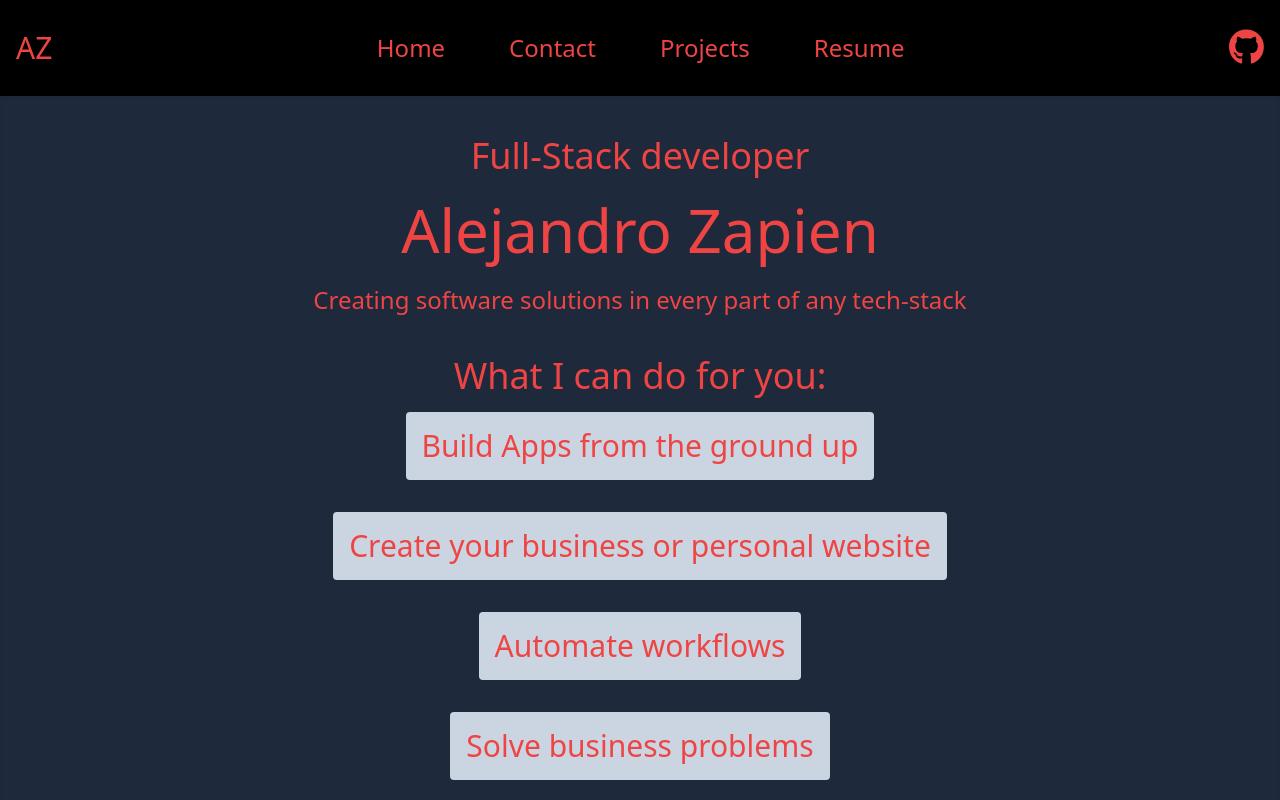
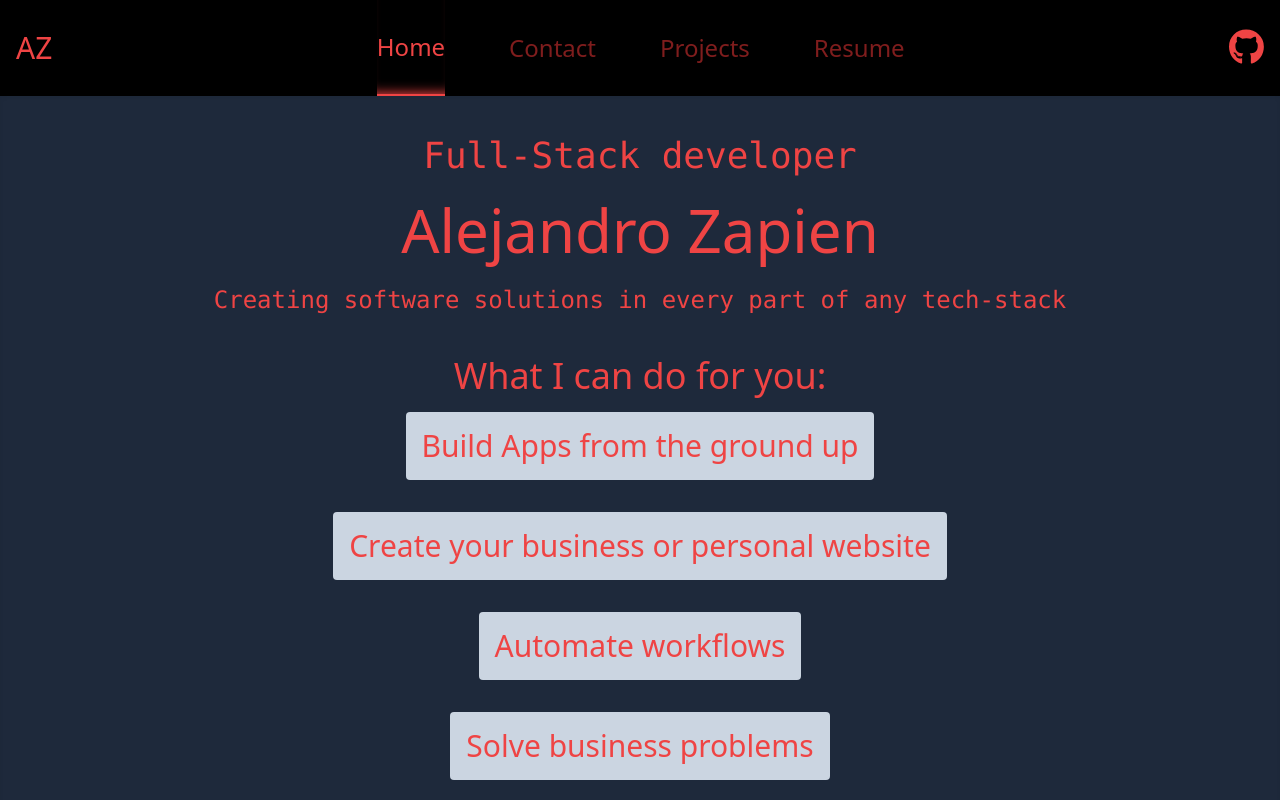
Before and after one commit to alejandrosatxc/Developer-Portfolio, a Next.js app: page / in a window 1280 px wide. Shown: the top 800 px of the page. Built offline with nearby package versions, Linux system fonts and the light colour scheme.

Commit message:
more animations and super charge navbar

```diff
--- a/components/layout/navbar.tsx
+++ b/components/layout/navbar.tsx
@@ -3,11 +3,14 @@ import { FontAwesomeIcon } from '@fortawesome/react-fontawesome'
 import { faGithub } from "@fortawesome/free-brands-svg-icons"
 import { useState } from "react"
 import Link from "next/link"
+import { useRouter } from "next/router"
+
 
 
 export default function Navbar() {
 
     const [menuToggle, setMenuToggle] = useState(false)
+    const router = useRouter()
 
     const menuItems = [
         { title: "Home", path: "/" },
@@ -17,14 +20,14 @@ export default function Navbar() {
     ]
     return (
         <header>
-            <nav className="bg-black h-24 w-full p-4">
-                <div className="flex flex-row justify-between place-items-center w-full h-full">
+            <nav className="bg-black h-24 w-full">
+                <div className="flex flex-row justify-between place-items-center w-full h-full px-4">
                     <h1 className="text-red-500 text-3xl">AZ</h1>
-                    <ul className="hidden md:flex flex-row justify-between">
+                    <ul className="hidden md:flex h-full flex-row justify-between place-items-center">
                         {
                             menuItems.map(item => {
                                 return (
-                                    <li key={item.title} className="text-red-500 text-2xl mx-8">
+                                    <li key={item.title} className={`${router.pathname === item.path ? 'text-red-500 border-b-2 border-red-500 shadow-neon' : 'text-red-900' } transition hover:shadow-neon duration-300 hover:border-b-2 hover:border-red-500 hover:text-red-500 flex justify-center place-items-center text-2xl h-full mx-8`}>
                                         <Link href={item.path}>{item.title}</Link>
                                     </li>
                                 )
@@ -40,7 +43,7 @@ export default function Navbar() {
                     {
                         menuItems.map(item => {
                             return (
-                                <li key={item.title} onClick={() => {setMenuToggle(!menuToggle)}} className="text-black-500 ml-4 text-2xl my-4">
+                                <li key={item.title} onClick={() => { setMenuToggle(!menuToggle) }} className="text-black-500 ml-4 text-2xl my-4">
                                     <Link href={item.path}>{item.title}</Link>
                                 </li>
                             )
--- a/pages/index.tsx
+++ b/pages/index.tsx
@@ -41,11 +41,11 @@ const Hero = () => {
   return (
     <>
       <div className="flex flex-col justify-center place-items-center mx-4 my-8">
-        <h2 className={`${active ? 'opacity-100' : 'opacity-0'} duration-1000 transition delay-[2000ms] text-red-500 text-4xl my-2 text-center`}>Full-Stack developer</h2>
+        <h2 className={`${active ? 'opacity-100' : 'opacity-0'} duration-1000 transition delay-2000 text-red-500 text-4xl my-2 text-center font-mono`}>Full-Stack developer</h2>
         <h1 className={`${active ? 'opacity-100' : 'opacity-0'} duration-1000 transition delay-1000 text-red-500 text-6xl my-4 text-center`}>Alejandro Zapien</h1>
-        <p className={`${active ? 'opacity-100' : 'opacity-0'} duration-1000 transition delay-[3000ms] text-red-500 text-2xl my-2 text-center`}>Creating software solutions in every part of any tech-stack</p>
+        <p className={`${active ? 'opacity-100' : 'opacity-0'} duration-1000 transition delay-3000 text-red-500 text-2xl my-2 text-center font-mono`}>Creating software solutions in every part of any tech-stack</p>
       </div>
-      <div className={`${active ? 'opacity-100' : 'opacity-0'} duration-1000 transition delay-[4000ms] flex flex-col justify-center place-items-center`}>
+      <div className={`${active ? 'opacity-100' : 'opacity-0'} duration-1000 transition delay-4000 flex flex-col justify-center place-items-center`}>
         <h2 className="text-4xl text-red-500 text-center mx-2">What I can do for you:</h2>
         <ul className="text-3xl flex flex-col justify-center place-items-center text-red-500 mx-2">
           {items.map((item, index) => <li key={index} className="animate-fade-in-up text-center bg-slate-300 rounded p-4 my-4">{item}</li>)}
--- a/pages/projects.tsx
+++ b/pages/projects.tsx
@@ -1,4 +1,12 @@
+import { useState, useEffect } from 'react'
+
 export default function Projects() {
+
+    const [active, setActive] = useState(false)
+
+    useEffect(() => {
+        setActive(true)
+    }, [])
 
     const projects = [
         'Bell-Ripper Document Automation Fullstack App',
@@ -12,7 +20,7 @@ export default function Projects() {
         <>
             <h1 className="text-6xl text-red-500 m-4">Different Projects that I have worked on</h1>
             <ul className="text-red-500 text-3xl m-4 flex flex-col justify-center place-items-center">
-                { projects.map((project, index) => <li className="text-center my-4" key={index}>{project}</li>)}
+                { projects.map((project, index) => <li className={`${active ? 'opacity-100': 'opacity-0'} transition duration-500 delay-${index * 1000} text-center bg-slate-300 rounded p-4 my-4`} key={index}>{project}</li>)}
             </ul>
         </>
     )
--- a/tailwind.config.js
+++ b/tailwind.config.js
@@ -49,6 +49,16 @@ module.exports = {
           }
         }
       },
+      boxShadow: {
+        'neon': 'inset 0px -11px 12px -10px #EF4444'
+      },
+      transitionDelay: {
+        '0': '0ms',
+        '1000': '1000ms',
+        '2000': '2000ms',
+        '3000': '3000ms',
+        '4000': '4000ms'
+      },
       animation: {
         'fade-in' : 'fade-in 1s ease-in 1s 1 forwards',
         'fade-in-up' : 'fade-in-up 1s ease-out',
```
